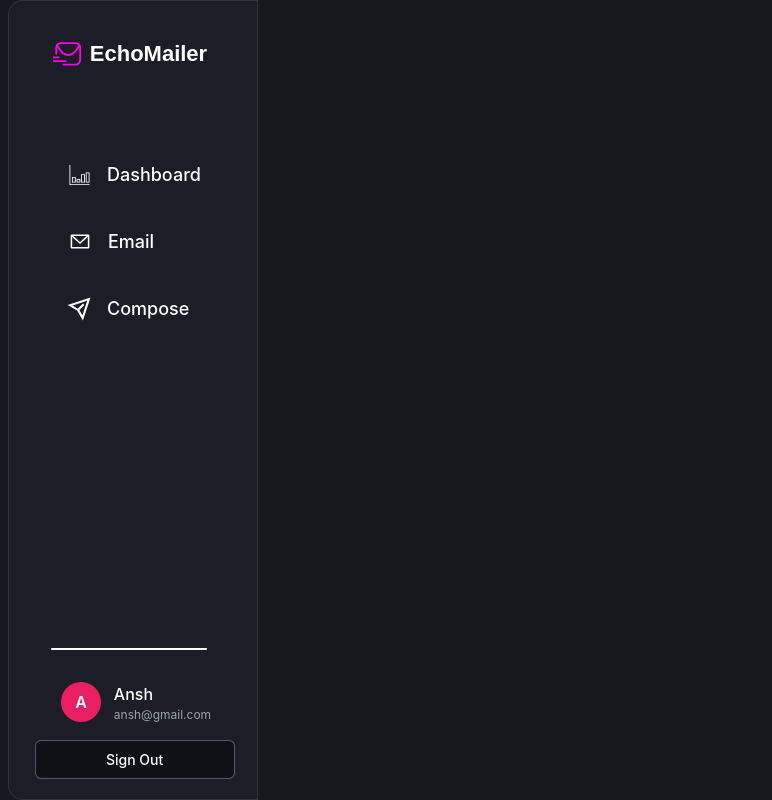
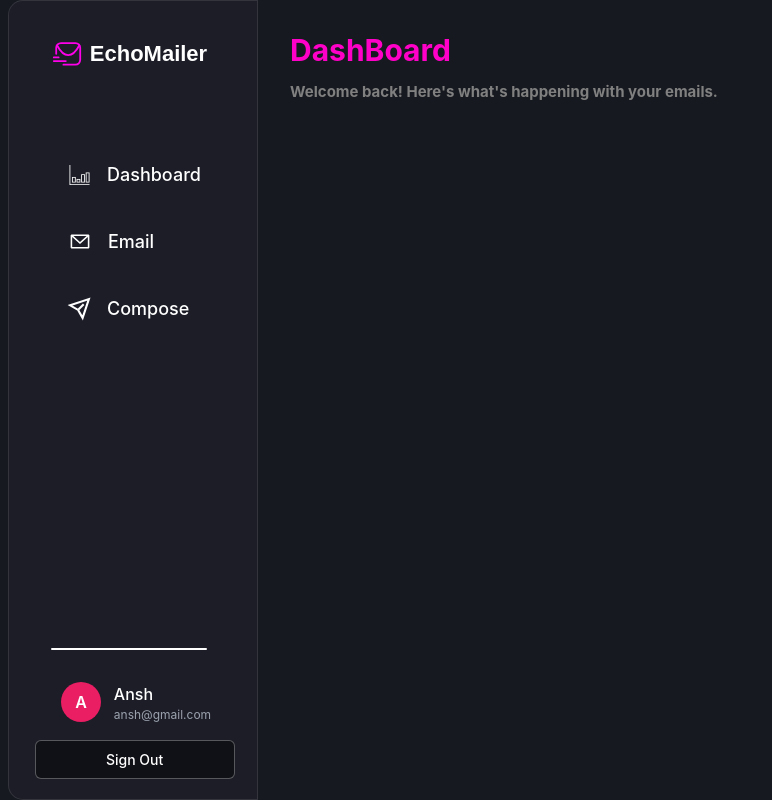
Before and after one commit to Mercy036/EchoMailer, a React (Vite) app in the folder frontend/: page /dashboard in a window 1280 px wide. Shown: the whole page, without its empty margins (0-772 px from the left). Built offline with nearby package versions, Linux system fonts and the light colour scheme.

Commit message:
done for the day

```diff
--- /dev/null
+++ b/frontend/src/css/dashboard.css
@@ -0,0 +1,20 @@
+.dashboard-page {
+  margin-left: 270px;
+  padding: 20px;
+  color: white;
+}
+
+
+.page-title{
+    text-align: left;
+    margin-top: 0.5rem;
+    font-size: 30px;
+    color: rgb(255, 0, 200);
+}
+
+.page-subtitle{
+    text-align: left;
+    margin-top: 0.5rem;
+    font-size: 15px;
+    color: gray;
+}
--- a/frontend/src/pages/dashboard.jsx
+++ b/frontend/src/pages/dashboard.jsx
@@ -1,12 +1,19 @@
 import Sidebar from "../component/sidebar";
 import React, { useState, useEffect } from "react"; // Imports can be combined
-
+import "../css/dashboard.css";
 function Dashboard() {
 
     return (
-        <div>
-            <Sidebar />
-        </div>
+        <>
+                <Sidebar />
+            <div className="dashboard-page">
+                <h2 className="page-title">DashBoard</h2>
+                <h3 className="page-subtitle">Welcome back! Here's what's happening with your emails.</h3>
+            </div>
+
+
+        </>
+
     );
 }
 
```
